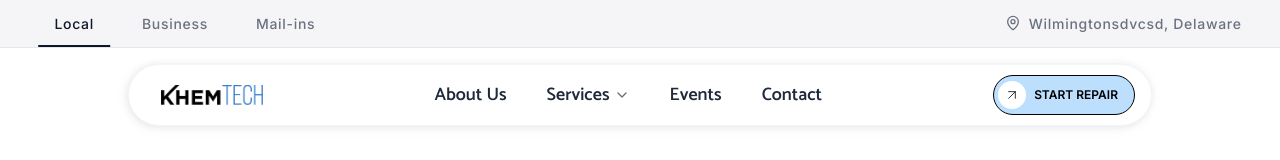
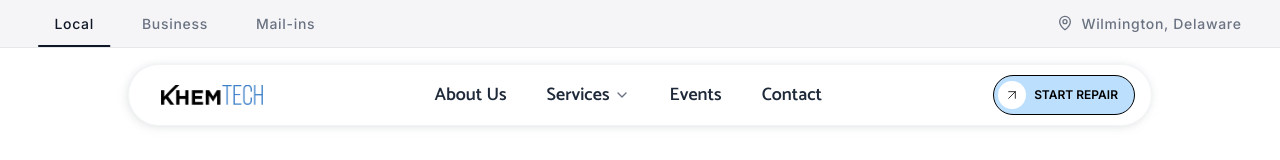
Before and after one commit to Aditi29-akoode/kt-retail-wilmington, a Next.js app in the folder frontend/: page / in a window 1280 px wide. Shown: the top 160 px of the page. Built offline with nearby package versions, Linux system fonts and the light colour scheme.

Commit message:
nothing changed

```diff
--- a/frontend/src/components/layout/UtilityStrip.jsx
+++ b/frontend/src/components/layout/UtilityStrip.jsx
@@ -98,7 +98,7 @@
             className="flex items-center gap-1.5 md:gap-2 text-gray-500 hover:text-gray-900 transition-colors duration-300 cursor-pointer"
           >
             <MapPin className="w-4 h-4 -translate-y-[1px]" />
-            <span className="leading-none whitespace-nowrap">Wilmingtonsdvcsd, Delaware</span>
+            <span className="leading-none whitespace-nowrap">Wilmington, Delaware</span>
           </button>
 
           <AnimatePresence>
```
